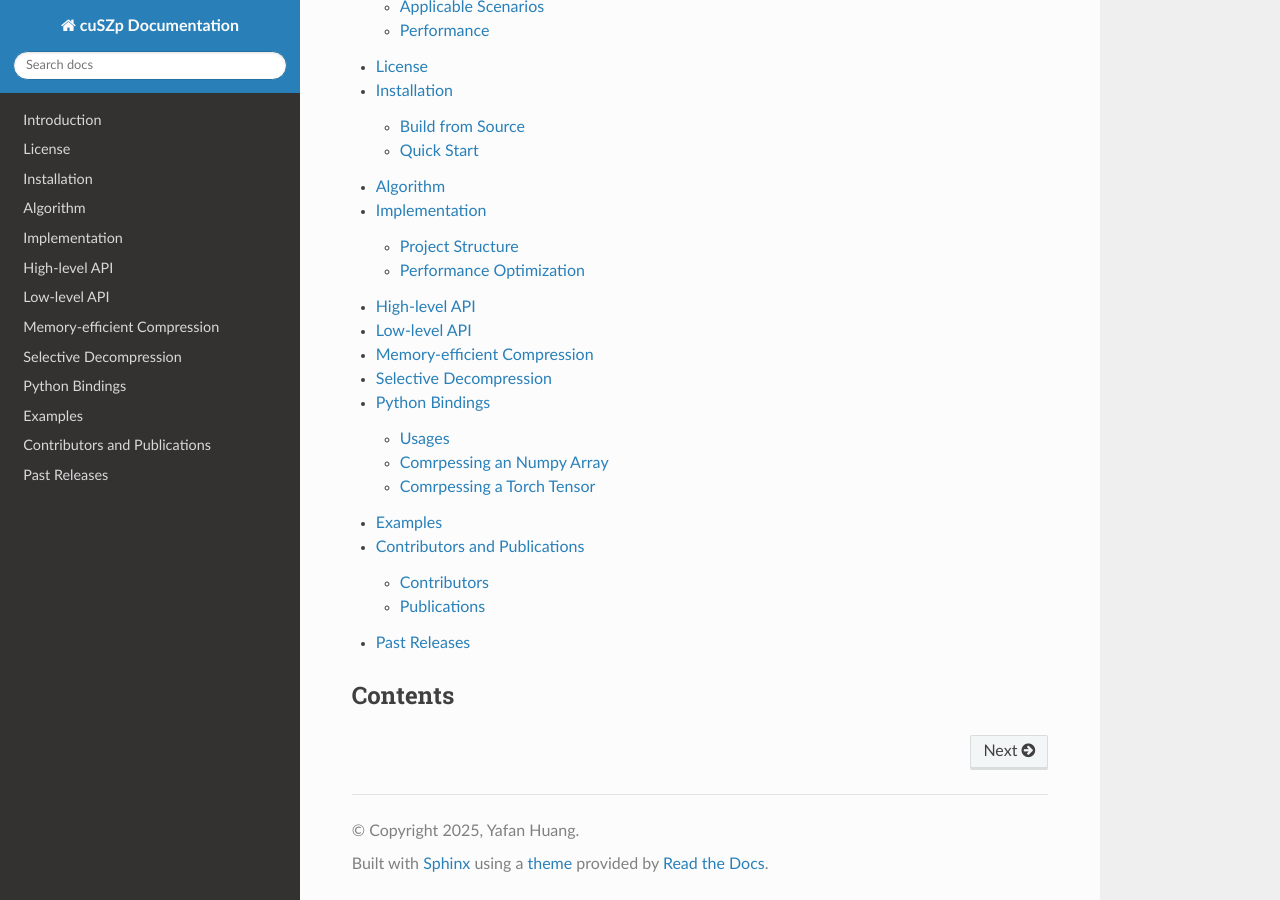
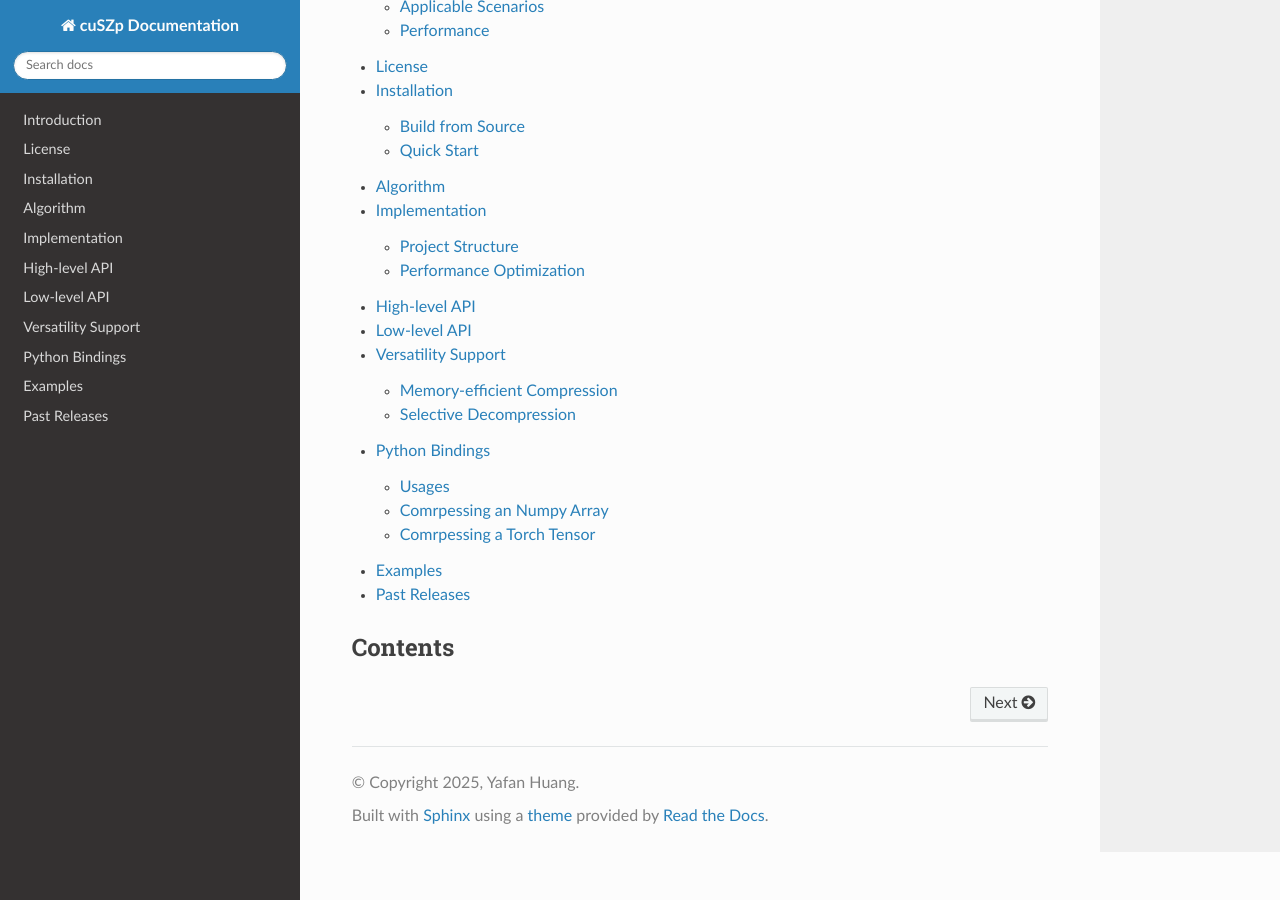
Before and after one commit to hyfshishen/cuSZp-documentation, a Sphinx documentation site: the page built from docs/source/index.rst, in a window 1280 px wide and 900 px high, scrolled down 550 px. Built offline with Sphinx 7.4.7 and the Read the Docs theme 3.1.0, drawn with Linux system fonts in a browser that asks for light colours.

Commit message:
updating

```diff
--- a/docs/source/index.rst
+++ b/docs/source/index.rst
@@ -27,11 +27,9 @@ Contents
    implementation
    high-level-api
    low-level-api
-   memory-efficient-compression
-   selective-decompression
+   versatility-support
    python-bindings
    examples
-   contributors-and-publications
    past-releases
 
 Contents
--- a/docs/source/memory-efficient-compression.rst
+++ /dev/null
@@ -1,2 +0,0 @@
-Memory-efficient Compression
-=====
--- a/docs/source/selective-decompression.rst
+++ /dev/null
@@ -1,2 +0,0 @@
-Selective Decompression
-=====
--- /dev/null
+++ b/docs/source/versatility-support.rst
@@ -0,0 +1,8 @@
+Versatility Support
+=====
+
+Memory-efficient Compression
+--------
+
+Selective Decompression
+--------
```
